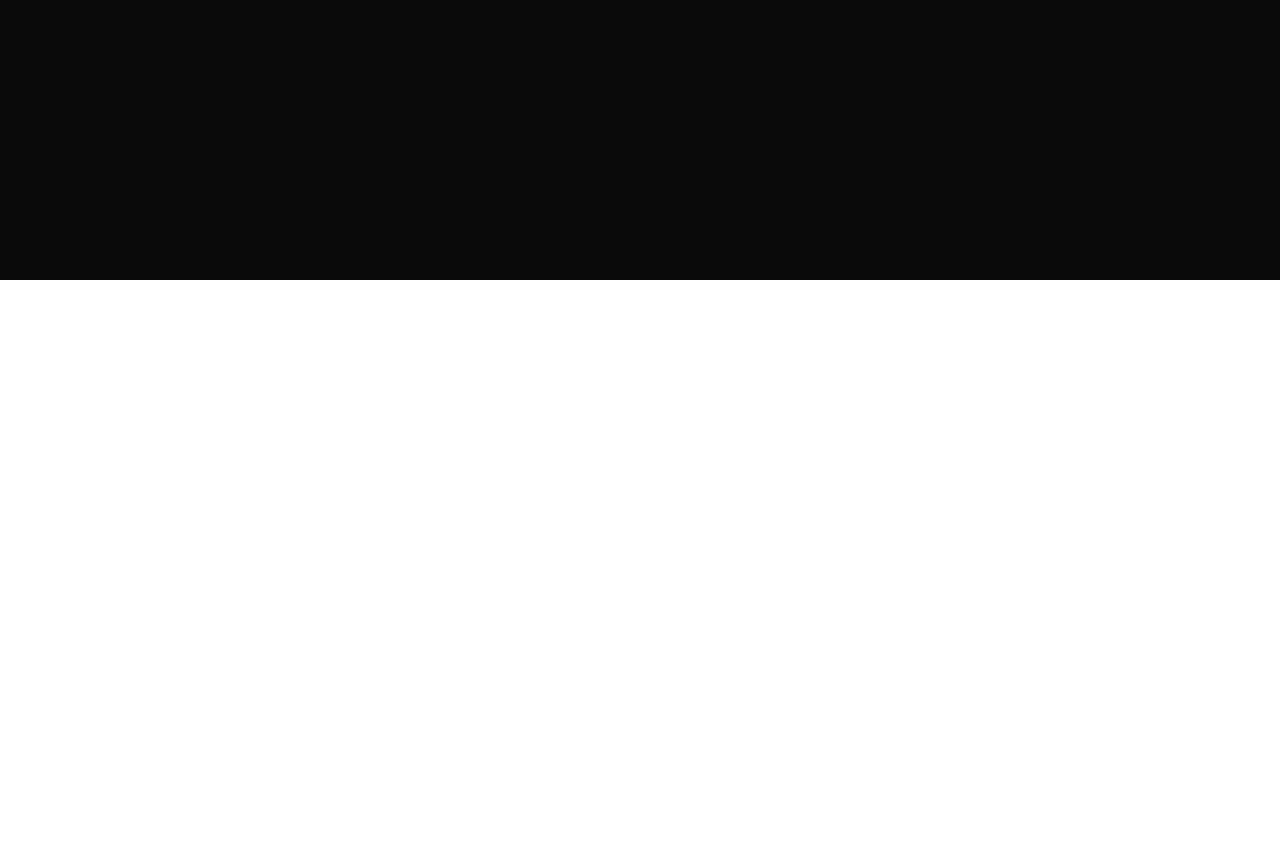
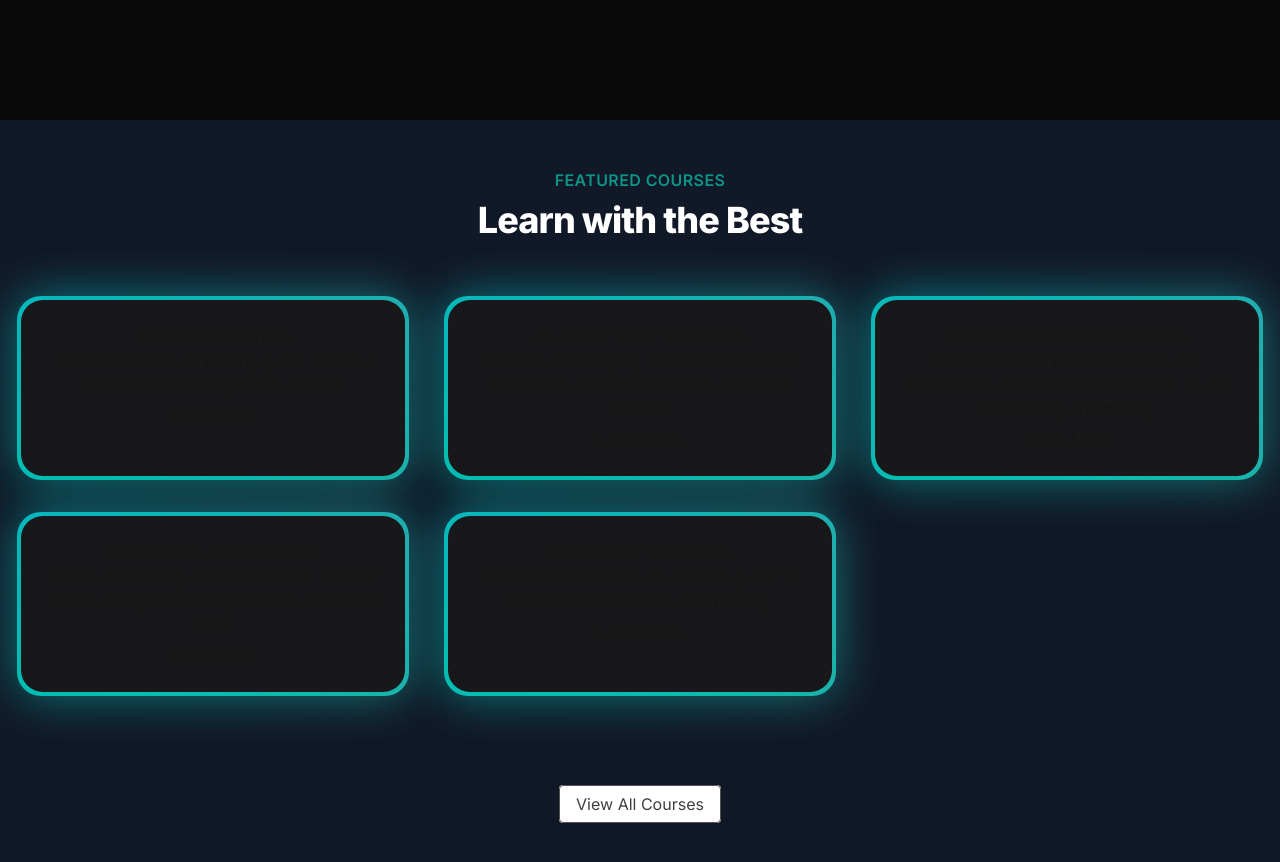
Before and after one commit to chayan-1906/Music-Aceternity-Next.js, a Next.js app: page / in a window 1280 px wide. Shown: the part 520-1382 px from the top of the page. Before the commit the page ends 800 px from the top, so only its background shows below. Built offline with nearby package versions, Linux system fonts and the light colour scheme.

Commit message:
Done with Featured Courses Section

```diff
--- a/src/app/layout.tsx
+++ b/src/app/layout.tsx
@@ -7,8 +7,8 @@
 const inter = Inter({subsets: ["latin"]});
 
 export const metadata: Metadata = {
-    title: "Create Next App",
-    description: "Generated by create next app",
+    title: 'Master the art of Music',
+    description: '',
 };
 
 function RootLayout({children}: Readonly<{ children: React.ReactNode; }>) {
--- a/src/app/page.tsx
+++ b/src/app/page.tsx
@@ -1,9 +1,11 @@
 import HeroSection from "@/components/hero-section";
+import FeaturedCourses from "@/components/featured-courses";
 
 function Home() {
     return (
         <main className={'min-h-screen bg-black/[0.96] antialiased bg-grid-white/[0.02]'}>
             <HeroSection/>
+            <FeaturedCourses/>
         </main>
     );
 }
--- /dev/null
+++ b/src/components/featured-courses.tsx
@@ -0,0 +1,49 @@
+import Link from "next/link";
+import Routes from "@/utils/routes";
+import courseData from '../data/music-courses.json';
+import {BackgroundGradient} from "@/components/ui/background-gradient";
+
+interface Course {
+    id: number;
+    title: string;
+    slug: string;
+    description: string;
+    price: number;
+    instructor: string;
+    isFeatured: boolean;
+}
+
+function FeaturedCourses() {
+    const featuredCourses = courseData.courses.filter((course: Course) => course.isFeatured);
+
+    return (
+        <div className={'py-12 bg-gray-900'}>
+            <div>
+                <div className={'text-center'}>
+                    <h2 className={'uppercase text-base text-teal-600 font-semibold tracking-wide'}>Featured Courses</h2>
+                    <h2 className={'mt-2 text-3xl leading-8 font-extrabold tracking-tight text-white sm:text-4xl'}>Learn with the Best</h2>
+                </div>
+            </div>
+            <div className={'mt-10 p-4'}>
+                <div className={'grid grid-cols-1 sm:grid-cols-2 lg:grid-cols-3 gap-8 justify-center'}>
+                    {featuredCourses.map((course: Course) => (
+                        <div key={course.id} className={'flex justify-center'}>
+                          <BackgroundGradient className={'flex flex-col rounded-[22px] bg-white dark:bg-zinc-900 overflow-hidden h-full max-w-sm'}>
+                              <div className={'flex flex-col flex-grow p-4 sm:p-6 items-center text-center'}>
+                                  <p>{course.title}</p>
+                                  <p>{course.description}</p>
+                                  <Link href={Routes.course(course.slug)} className={'mt-2'}>Learn More</Link>
+                              </div>
+                          </BackgroundGradient>
+                        </div>
+                    ))}
+                </div>
+            </div>
+            <div className={'mt-20 text-center'}>
+                <Link href={Routes.courses} className={'px-4 py-2 rounded border border-neutral-600 text-neutral-700 bg-white hover:bg-gray-100 transition duration-200'}>View All Courses</Link>
+            </div>
+        </div>
+    );
+}
+
+export default FeaturedCourses;
--- /dev/null
+++ b/src/components/ui/background-gradient.tsx
@@ -0,0 +1,46 @@
+'use client';
+
+import {cn} from "@/utils/cn";
+import React from "react";
+import {motion} from "framer-motion";
+
+export const BackgroundGradient = ({children, className, containerClassName, animate = true}: {
+    children?: React.ReactNode;
+    className?: string;
+    containerClassName?: string;
+    animate?: boolean;
+}) => {
+    const variants = {
+        initial: {backgroundPosition: '0 50%'},
+        animate: {backgroundPosition: ['0, 50%', '100% 50%', '0 50%']},
+    };
+
+    return (
+        <div className={cn('relative p-[4px] group', containerClassName)}>
+            <motion.div
+                variants={animate ? variants : undefined}
+                initial={animate ? 'initial' : undefined}
+                animate={animate ? 'animate' : undefined}
+                transition={animate ? {duration: 5, repeat: Infinity, repeatType: 'reverse'} : undefined}
+                style={{backgroundSize: animate ? '400% 400%' : undefined}}
+                className={cn(
+                    'absolute inset-0 rounded-3xl z-[1] opacity-60 group-hover:opacity-100 blur-xl  transition duration-500 will-change-transform',
+                    'bg-[radial-gradient(circle_farthest-side_at_0_100%,#00ccb1,transparent),radial-gradient(circle_farthest-side_at_100%_0,#7b61ff,transparent),radial-gradient(circle_farthest-side_at_100%_100%,#ffc414,transparent),radial-gradient(circle_farthest-side_at_0_0,#1ca0fb,#141316)]'
+                )}
+            />
+            <motion.div
+                variants={animate ? variants : undefined}
+                initial={animate ? 'initial' : undefined}
+                animate={animate ? 'animate' : undefined}
+                transition={animate ? {duration: 5, repeat: Infinity, repeatType: 'reverse'} : undefined}
+                style={{backgroundSize: animate ? '400% 400%' : undefined}}
+                className={cn(
+                    'absolute inset-0 rounded-3xl z-[1] will-change-transform',
+                    'bg-[radial-gradient(circle_farthest-side_at_0_100%,#00ccb1,transparent),radial-gradient(circle_farthest-side_at_100%_0,#7b61ff,transparent),radial-gradient(circle_farthest-side_at_100%_100%,#ffc414,transparent),radial-gradient(circle_farthest-side_at_0_0,#1ca0fb,#141316)]'
+                )}
+            />
+
+            <div className={cn('relative z-10', className)}>{children}</div>
+        </div>
+    );
+};
--- a/src/utils/routes.ts
+++ b/src/utils/routes.ts
@@ -2,6 +2,7 @@
     home: '/',
     courses: '/courses',
     contact: '/contact',
+    course: (slug: string) => `/courses/${slug}`,
 }
 
 export default Routes;
```
Also changed, not shown: 1 other file (tests, documents, lock files or other folders).
